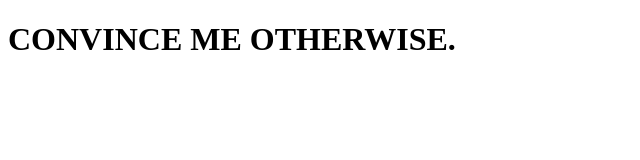
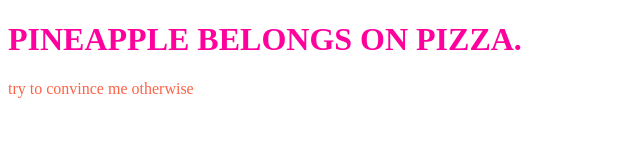
Before and after one commit to brendaduongx/My_First_Repo, a plain HTML site: page index.html in a window 1280 px wide. Shown: the whole page, without its empty margins (0-640 px from the left). Drawn offline with Linux system fonts and the light colour scheme.

Commit message:
update 2 index.html
brendaispizza

```diff
--- a/index.html
+++ b/index.html
@@ -4,10 +4,11 @@
     <meta charset="UTF-8">
     <meta http-equiv="X-UA-Compatible" content="IE=edge">
     <meta name="viewport" content="width=device-width, initial-scale=1.0">
-    <title>PINEAPPLES BELONG ON PIZZA</title>
+    <title>BRENDAISPIZZA</title>
 </head>
 <body>
-    <H1>CONVINCE ME OTHERWISE.</H1>
-
+    <H1 style="color:rgb(255, 0, 157);">PINEAPPLE BELONGS ON PIZZA.</H1>
+<P style="color:rgb(255, 98, 71)">try to convince me otherwise
+    <i style="color: rgb(165, 255, 21) (u won't).</P></i></P>
 </body>
 </html>
```
